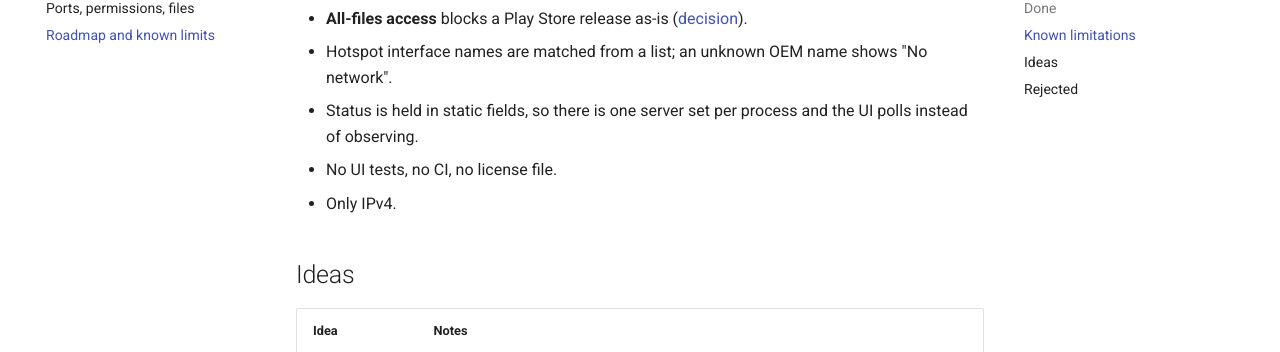
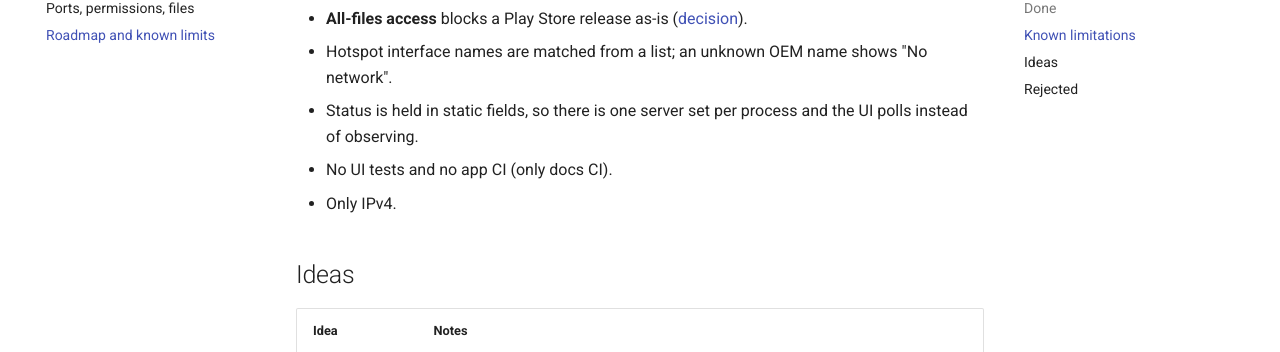
Before and after one commit to sshubhamk1/hostlocal, an MkDocs documentation site: the page built from docs/roadmap.md, in a window 1280 px wide and 900 px high, scrolled down 822 px. Shown: the part 100-452 px from the top of the window. Built offline with MkDocs 1.6.1 and Material for MkDocs 9.7.7, drawn with Linux system fonts in a browser that asks for light colours.

Commit message:
Add MIT license
Add LICENSE, reference it in the README with a note on third-party
licenses, and drop "no license file" from the known limits.

```diff
--- a/docs/roadmap.md
+++ b/docs/roadmap.md
@@ -20,7 +20,7 @@
 - **All-files access** blocks a Play Store release as-is ([decision](decisions.md#storage-all-files-access)).
 - Hotspot interface names are matched from a list; an unknown OEM name shows "No network".
 - Status is held in static fields, so there is one server set per process and the UI polls instead of observing.
-- No UI tests, no CI, no license file.
+- No UI tests and no app CI (only docs CI).
 - Only IPv4.
 
 ## Ideas
```
Also changed, not shown: README.md (+3 -1 lines), 1 other file.
